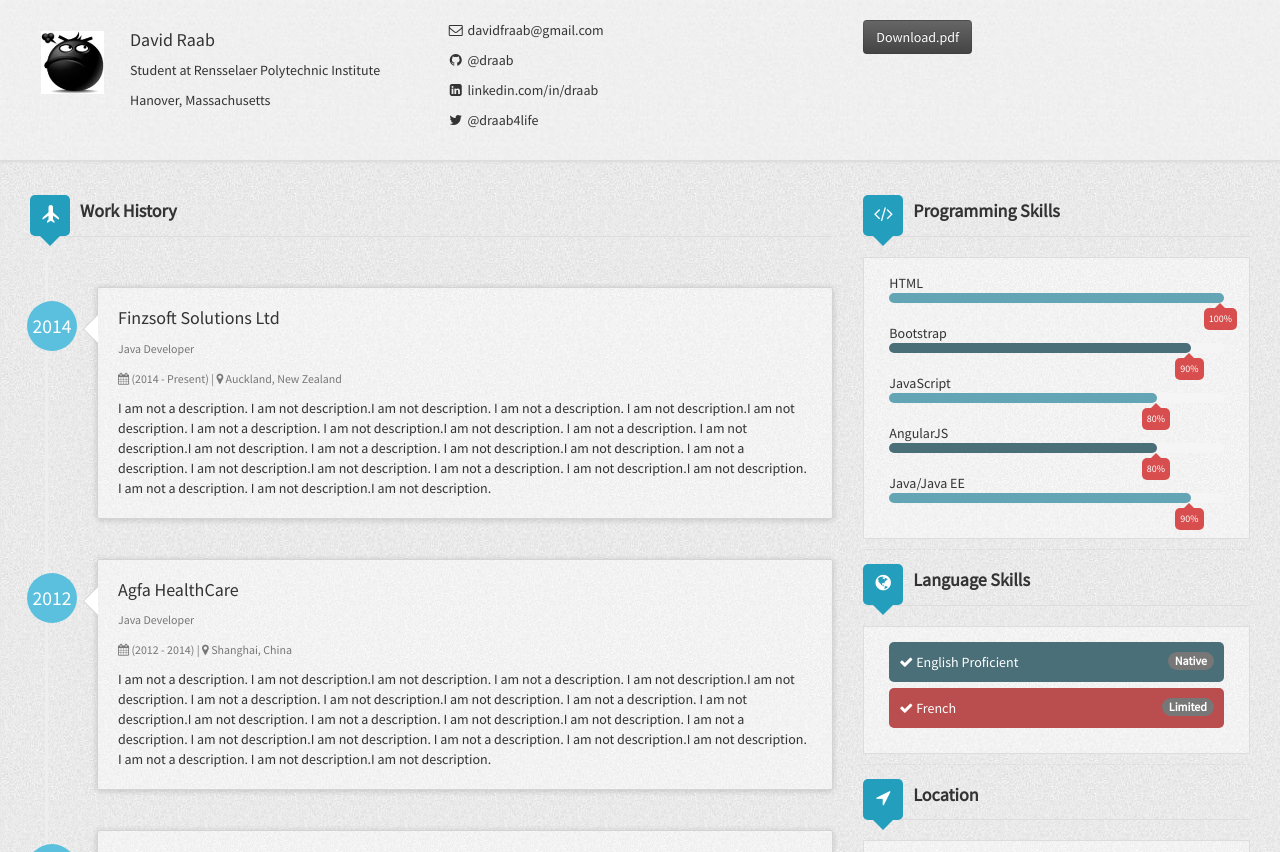
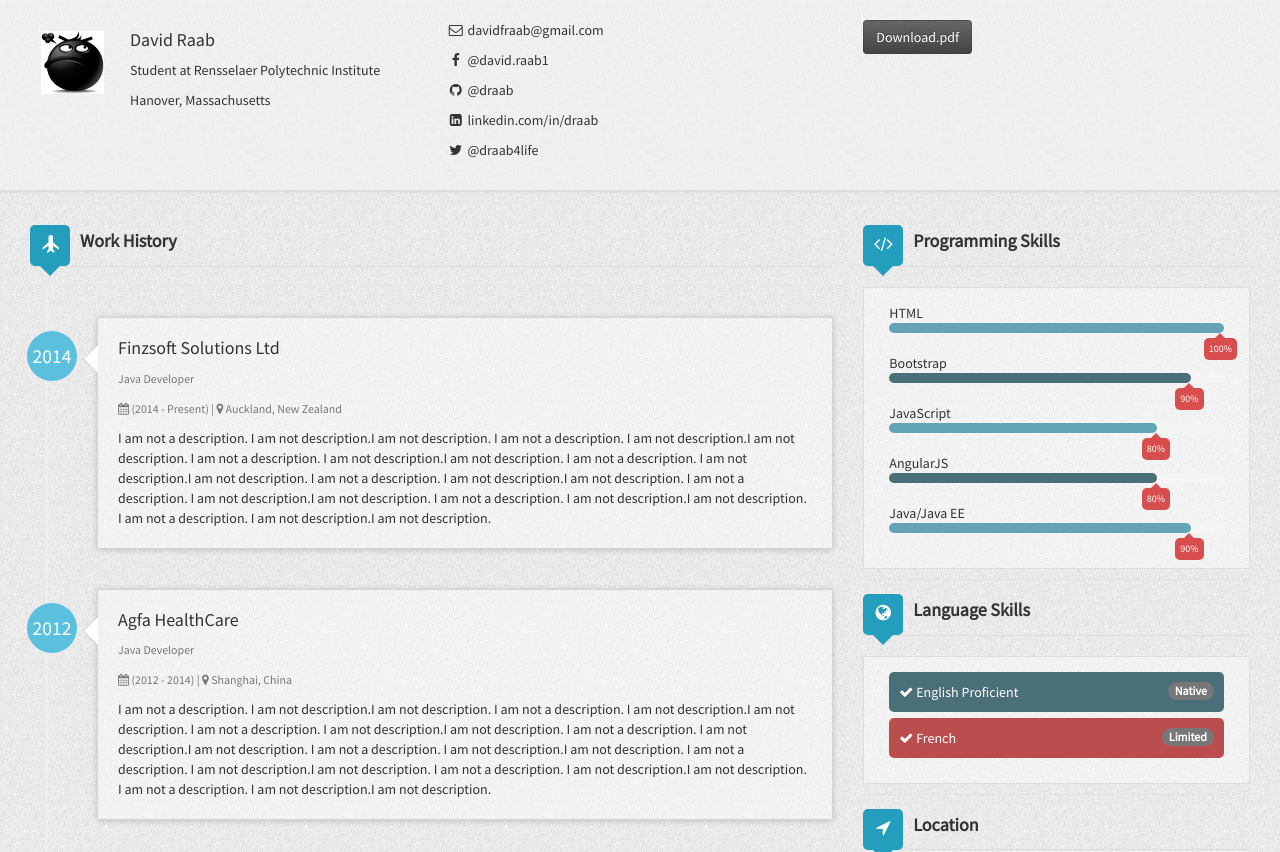
Before and after one commit to draab/draab.github.io, a Jekyll site: the page built from index.html, in a window 1280 px wide and 900 px high, cut to the strip 0-852 px from the top of the window. Built offline with Jekyll 4.4.1, drawn with Linux system fonts in a browser that asks for light colours.

Commit message:
adding facebook to page
I want to see if my custom fb link works

```diff
--- a/_config.yml
+++ b/_config.yml
@@ -15,7 +15,7 @@ author:
   address: Hanover, Massachusetts
   email: davidfraab@gmail.com
   link: http://davidraab.me
-  weibo:
+  facebook: david.raab1
   github: draab
   linkedin: draab
   twitter: draab4life
--- a/_includes/header.html
+++ b/_includes/header.html
@@ -10,6 +10,7 @@
             </div>
             <div class="col-sm-4 visible-md-block visible-lg-block visible-sm-block">
                 <p><i class="fa fa-envelope-o fa-fw"></i> {{ site.author.email }} </p>
+				<p><i class="fa fa-facebook fa-fw"></i><a href="https://facebook.com/{{ site.author.facebook }}" target="_blank">  @{{ site.author.facebook }} </a></p>
                 <p><i class="fa fa-github fa-fw"></i><a href="https://github.com/{{ site.author.github }}" target="_blank">  @{{ site.author.github }} </a></p>
                 <p><i class="fa fa-linkedin-square fa-fw"></i> <a href="https://linkedin.com/in/{{ site.author.linkedin }}" target="_blank"> linkedin.com/in/{{ site.author.linkedin }} </a></p>
                 <p><i class="fa fa-twitter fa-fw"></i> <a href="https://twitter.com/{{ site.author.twitter }}" target="_blank">  @{{ site.author.twitter }} </a></p>
```
